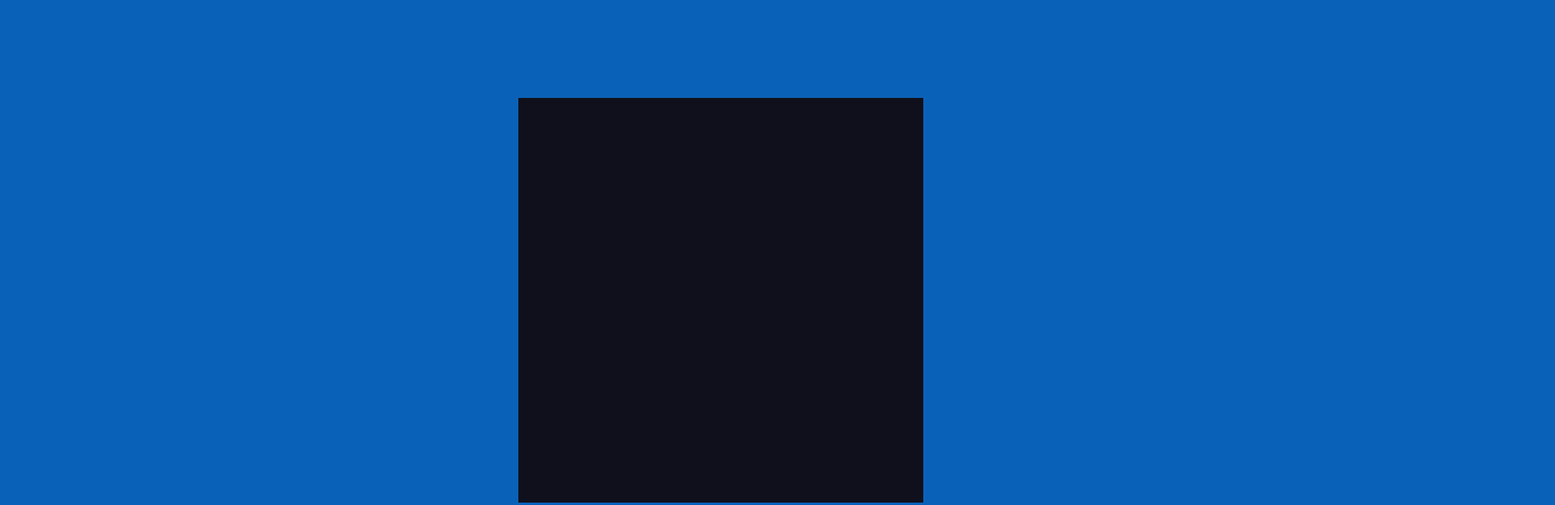
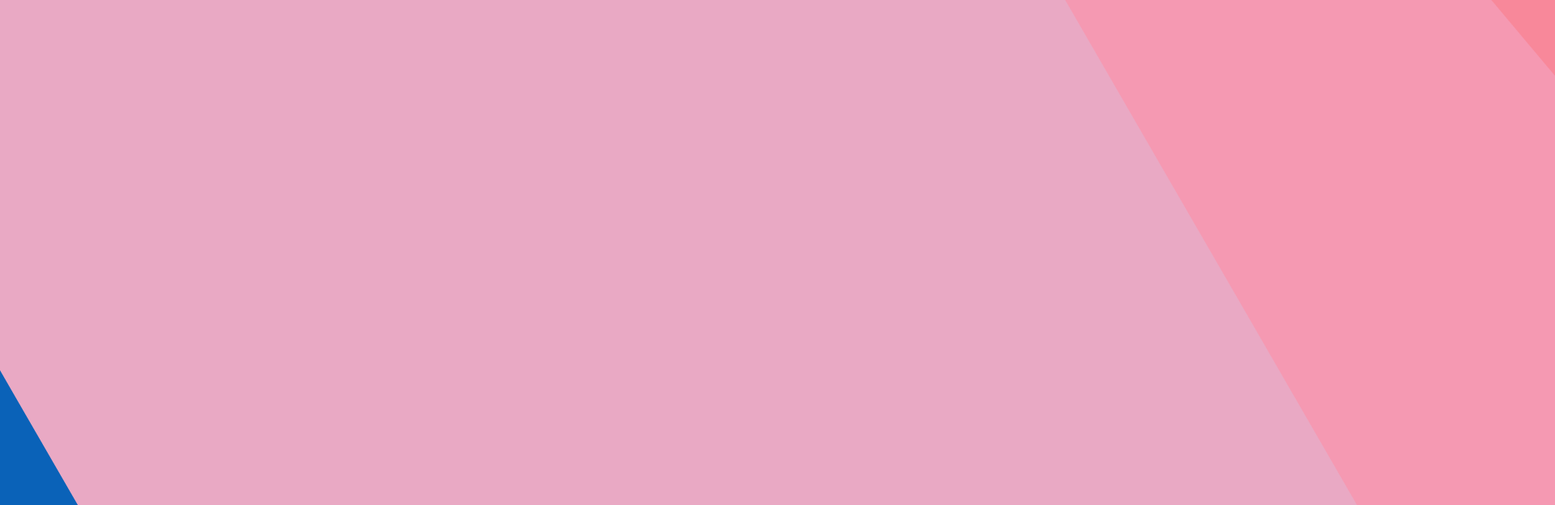
Before and after one commit to D10NB/ToDoList, a plain HTML site: page Index.html in a window 1280 px wide. Shown: the part 279-903 px from the top of the page at 81% size, 1920 px wide, since content can reach past the window. Drawn offline with Linux system fonts and the light colour scheme.

Commit message:
Made the background of the image

```diff
--- a/Index.html
+++ b/Index.html
@@ -1,3 +1,9 @@
+<!--
+ TODO:
+
+
+-->
+
 <!DOCTYPE html>
     <html>
         <head>
@@ -8,7 +14,10 @@
         </head>
 
         <body>
-            <div class="AchterGrondBox"></div>
+            <div class="AchterGrondLinks"></div>
+            <div class="AchterGrondMidL"></div>
+            <div class="AchterGrondMidR"></div>
+            <div class="AchterGrondRechts"></div>
 
 
         </body>
--- a/Style.css
+++ b/Style.css
@@ -1,14 +1,51 @@
+div{
+  /* border: 2px solid red; */
+}
+
+
 body{
-    background-color: #0A62B8;
 
 }
 
-.AchterGrondBox {
+.AchterGrondLinks{
+  background-color: #0A62B8;
   width: 500px;
-  height: 500px;
-  background-color: #10101D;
+  height: 700px;
+  rotate: -30deg;
   position: absolute;
-  top: 50%;
-  left: 50%;
+  top: 800px;
+  left: -300px;
+  z-index: 30;
+}
 
+.AchterGrondMidL{
+  background-color: #E9A9C4;
+  width: 1500px;
+  height: 2500px;
+  rotate: -30deg;
+  position: absolute;
+  top: -450px;
+  left: 0px;
+  z-index: 20;
 }
+
+.AchterGrondMidR{
+  background-color: #F599B2;
+  width: 1000px;
+  height: 2600px;
+  rotate: -40deg;
+  position: absolute;
+  top: -650px;
+  left: 1000px;
+  z-index: 10;
+}
+.AchterGrondRechts{
+  background-color: #F8889A;
+  width: 1000px;
+  height: 2000px;
+  rotate: -30deg;
+  position: absolute;
+  top: -650px;
+  left: 1850px;
+  z-index: 1;
+}
```
